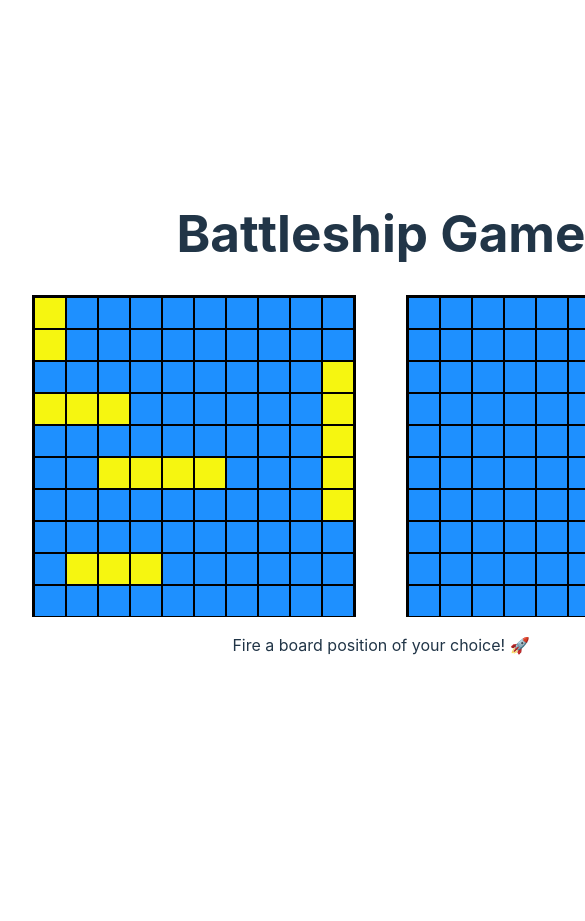
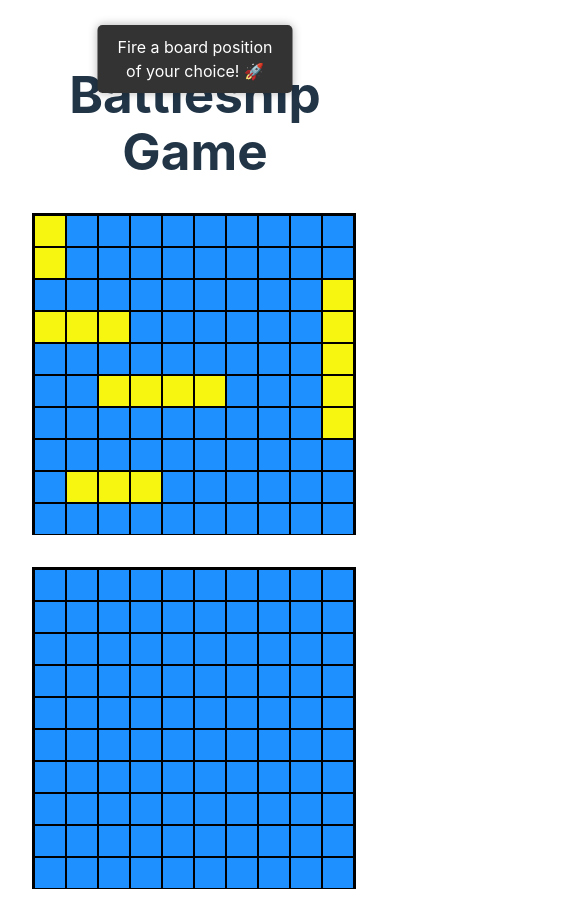
Before and after one commit to arkson/battleship-game, a React (Vite) app: page / in a window 390 px wide. Shown: the top 921 px of the page, 585 px wide, since content can reach past the window. Before the commit the page ends 844 px from the top, so only its background shows below. Built offline with nearby package versions, Linux system fonts and the light colour scheme.

Commit message:
:lipstick: add toast message

```diff
--- a/src/App.css
+++ b/src/App.css
@@ -3,6 +3,12 @@
     margin: 0 auto;
     padding: 2rem;
     text-align: center;
+}
+
+.App {
+    display: flex;
+    flex-direction: column;
+    flex-wrap: wrap;
 }
 
 .game-container {
@@ -41,10 +47,37 @@ button {
     background-color:#f6f610;
 }
 
-.player-board .miss, .computer-board .miss {
+.computer-board .miss {
     background-color: #f0f0f0;
 }
 
-.player-board .hit, .computer-board .hit {
+.computer-board .hit {
     background-color: #ff0000;
 }
+
+.toast-message {
+    position: fixed;
+    top: 25px;
+    left: 50%;
+    transform: translateX(-50%);
+    z-index: 9999;
+    text-align: center;
+}
+
+.toast {
+    background-color: #333;
+    color: #fff;
+    padding: 10px 20px;
+    border-radius: 5px;
+    box-shadow: 0px 0px 10px rgba(0, 0, 0, 0.3);
+    display: inline-block;
+}
+
+@media (max-width: 800px) {
+    .game-container {
+        flex-direction: column;
+    }
+    .separator {
+        height: 2rem;
+    }
+}
--- a/src/App.jsx
+++ b/src/App.jsx
@@ -66,8 +66,8 @@ function App() {
         const y = Math.floor(Math.random() * BoardSize);
         const isVertical = Math.random() < 0.5; // Randomly choose orientation
 
-        if (canPlaceShip(board, x, y, shipType.length, isVertical)) {
-          placeShip(board, x, y, shipType.length, isVertical);
+        if (canPlaceShip(board, x, y, shipType, isVertical)) {
+          placeShip(board, x, y, shipType, isVertical);
           break;
         }
       }
@@ -104,6 +104,23 @@ function App() {
     }
   };
 
+  const handleCellClick = (index) => {
+    if (computerBoard[index]) {
+      // It's a hit
+      computerBoard[index] = 'hit';
+      setMessage('You hit a ship! 🎉');
+    } else {
+      // It's a miss
+      computerBoard[index] = 'miss';
+      setMessage('You missed! 😬');
+    }
+
+    setComputerBoard([...computerBoard]);
+    if (computerBoard.every(cell => cell !== 1)) {
+      setMessage('You win! All enemy ships are sunk 🤩');
+    }
+  };
+
   useEffect(() => {
     placePlayerShips();
 
@@ -127,9 +144,12 @@ function App() {
           board={computerBoard}
           boardSize={BoardSize}
           getCellState={getCellState}
+          handleCellClick={handleCellClick}
         />
       </div>
-      <div className="message">{message}</div>
+      <div className="toast-message">
+        {message && <div className="toast">{message}</div>}
+      </div>
     </div>
   )
 }
--- a/src/ComputerBoard.jsx
+++ b/src/ComputerBoard.jsx
@@ -6,7 +6,7 @@ const ComputerBoard = ({ board, boardSize, getCellState, handleCellClick }) => {
       {board.map((cell, index) => (
         <div
           key={index}
-          className={`cell ${getCellState(board, Math.floor(index / boardSize), index % boardSize)}`}
+          className={`cell ${getCellState(Math.floor(index / boardSize), index % boardSize)}`}
           onClick={() => handleCellClick(index)}
         >
         </div>
```
